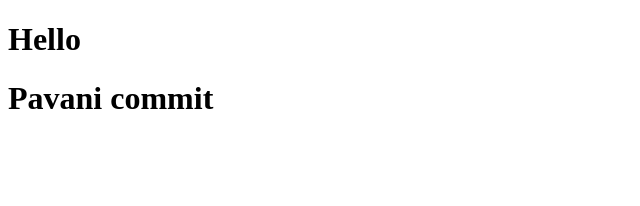
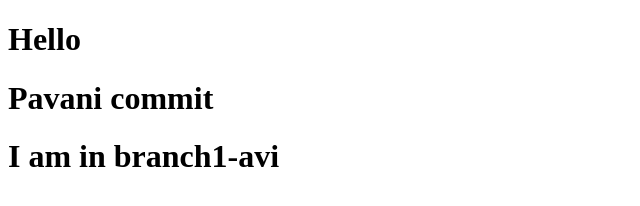
Before and after one commit to 2200090172/SampleTest, a plain HTML site: page index.html in a window 1280 px wide. Shown: the whole page, without its empty margins (0-640 px from the left). Drawn offline with Linux system fonts and the light colour scheme.

Commit message:
branch-1 1st commit

```diff
--- a/index.html
+++ b/index.html
@@ -3,6 +3,7 @@
 <head>
    <h1>Hello </h1>
    <h1>Pavani commit</h1>
+   <h1>I am in branch1-avi</h1>
 </head>
 <body>
 
```
